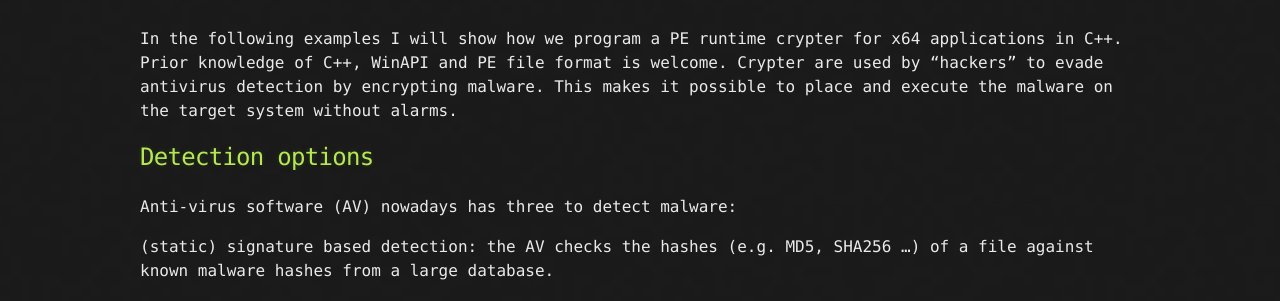
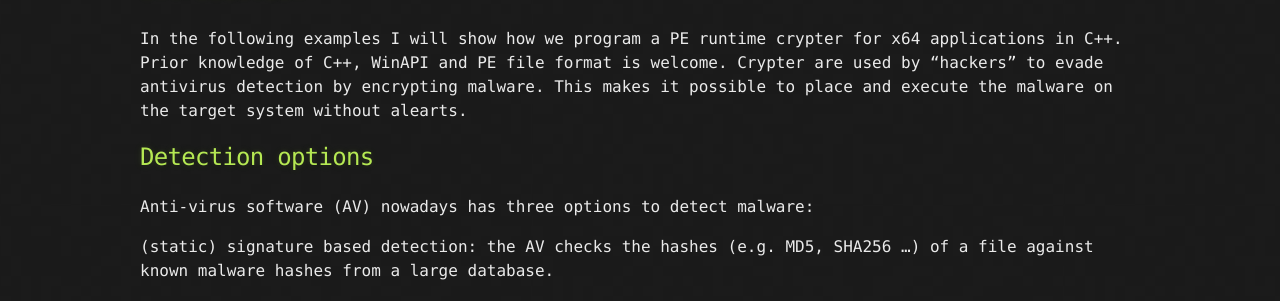
Before and after one commit to Ricky5panish/Ricky5panish.github.io, a Jekyll site: the page built from pe-runtime-crypter.md, in a window 1280 px wide and 900 px high. Shown: the part 327-628 px from the top of the window. Built offline with Jekyll 4.4.1, drawn with Linux system fonts in a browser that asks for light colours; our own code applies the rules of GitHub Pages for plain Markdown files.

Commit message:
Update pe-runtime-crypter.md

```diff
--- a/pe-runtime-crypter.md
+++ b/pe-runtime-crypter.md
@@ -8,11 +8,11 @@ layout: default
 
 In the following examples I will show how we program a PE runtime crypter for x64 applications in C++.
 Prior knowledge of C++, WinAPI and PE file format is welcome.
-Crypter are used by "hackers" to evade antivirus detection by encrypting malware. This makes it possible to place and execute the malware on the target system without alarms.
+Crypter are used by "hackers" to evade antivirus detection by encrypting malware. This makes it possible to place and execute the malware on the target system without alearts.
 
 ## Detection options
 
-Anti-virus software (AV) nowadays has three to detect malware:
+Anti-virus software (AV) nowadays has three options to detect malware:
 
 (static) signature based detection: the AV checks the hashes (e.g. MD5, SHA256 ...) of a file against known malware hashes from a large database.
 
```
